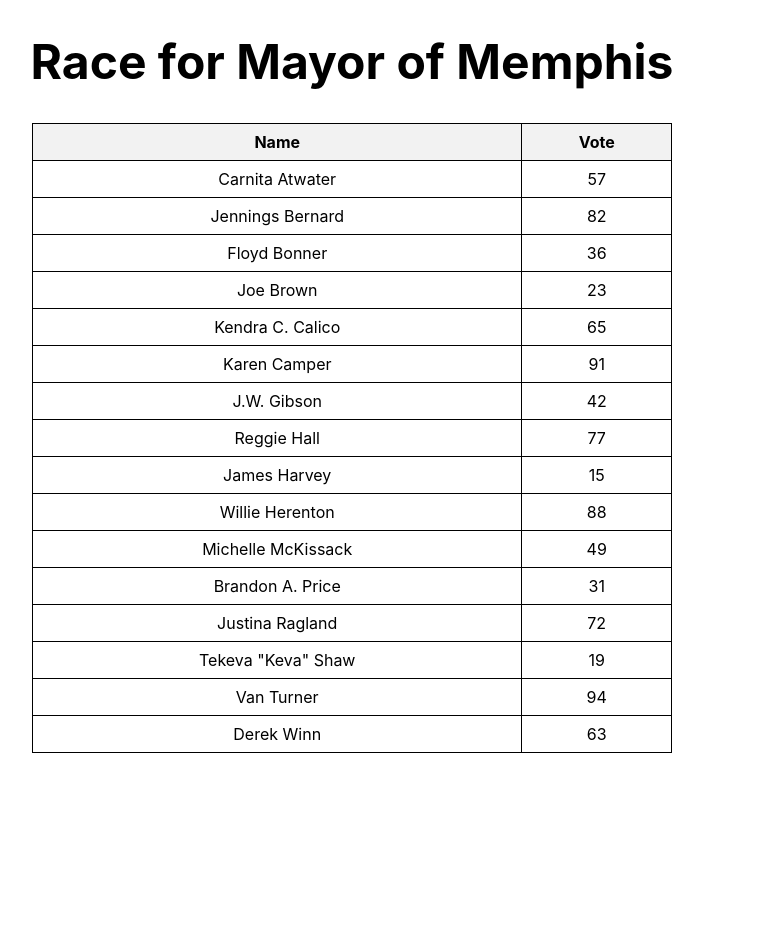
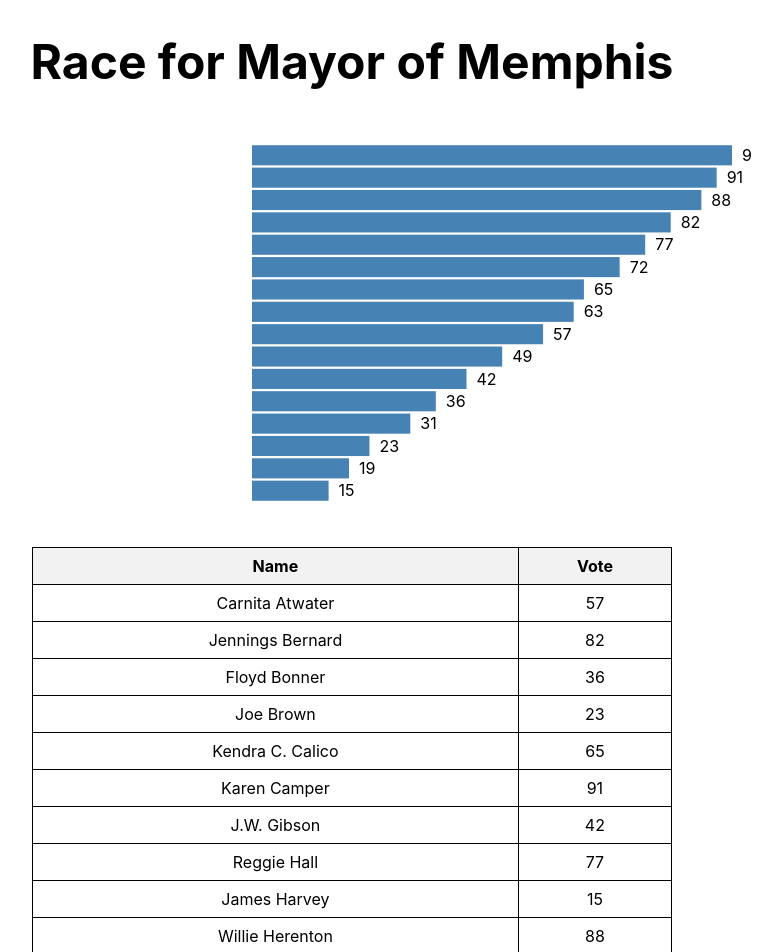
Before and after one commit to Justinmemphis/same-day-election-and-results, a React (Create React App) app in the folder my-app/: page / in a window 1280 px wide. Shown: the top 952 px of the page, without its empty margins (288-1070 px from the left). Before the commit the page ends 800 px from the top, so only its background shows below. Built offline with nearby package versions, Linux system fonts and the light colour scheme.

Commit message:
add basic bar chart

```diff
--- a/my-app/src/App.js
+++ b/my-app/src/App.js
@@ -1,79 +1,50 @@
 import './App.css';
+import HorizontalBarChart from './HorizontalBarChart';
+
+const data = [
+  { name: "Carnita Atwater", vote: 57 },
+  { name: "Jennings Bernard", vote: 82 },
+  { name: "Floyd Bonner", vote: 36 },
+  { name: "Joe Brown", vote: 23 },
+  { name: "Kendra C. Calico", vote: 65 },
+  { name: "Karen Camper", vote: 91 },
+  { name: "J.W. Gibson", vote: 42 },
+  { name: "Reggie Hall", vote: 77 },
+  { name: "James Harvey", vote: 15 },
+  { name: "Willie Herenton", vote: 88 },
+  { name: "Michelle McKissack", vote: 49 },
+  { name: "Brandon A. Price", vote: 31 },
+  { name: "Justina Ragland", vote: 72 },
+  { name: "Tekeva 'Keva' Shaw", vote: 19 },
+  { name: "Van Turner", vote: 94 },
+  { name: "Derek Winn", vote: 63 },
+];
 
 function App() {
   return (
     <div className="App">
 	<h1>Race for Mayor of Memphis</h1>
+        <div className="chart-section">
+	        <HorizontalBarChart data={data} />
+	</div>
+	<div className="table-section">
 	        <table>
+        		<thead>
             			<tr>
 					<th>Name</th>
 					<th>Vote</th>
 				</tr>
-	  <tr>
-	    <td>Carnita Atwater</td>
-	    <td>57</td>
+			</thead>
+			<tbody>
+				{data.map((entry, index) => (
+					<tr key={index}>
+						<td>{entry.name}</td>
+						<td>{entry.vote}</td>
 	        			</tr>
-	  <tr>
-	    <td>Jennings Bernard</td>
-	    <td>82</td>
-	  </tr>
-	  <tr>
-	    <td>Floyd Bonner</td>
-	    <td>36</td>
-	  </tr>
-	  <tr>
-	    <td>Joe Brown</td>
-	    <td>23</td>
-	  </tr>
-	  <tr>
-	    <td>Kendra C. Calico</td>
-	    <td>65</td>
-	  </tr>
-	  <tr>
-	    <td>Karen Camper</td>
-	    <td>91</td>
-	  </tr>
-	  <tr>
-	    <td>J.W. Gibson</td>
-	    <td>42</td>
-	  </tr>
-	  <tr>
-	    <td>Reggie Hall</td>
-	    <td>77</td>
-	  </tr>
-	  <tr>
-	    <td>James Harvey</td>
-	    <td>15</td>
-	  </tr>
-	  <tr>
-	    <td>Willie Herenton</td>
-	    <td>88</td>
-	  </tr>
-	  <tr>
-	    <td>Michelle McKissack</td>
-	    <td>49</td>
-	  </tr>
-	  <tr>
-	    <td>Brandon A. Price</td>
-	    <td>31</td>
-	  </tr>
-	  <tr>
-	    <td>Justina Ragland</td>
-	    <td>72</td>
-	  </tr>
-	  <tr>
-	    <td>Tekeva "Keva" Shaw</td>
-	    <td>19</td>
-	  </tr>
-	  <tr>
-	    <td>Van Turner</td>
-	    <td>94</td>
-	  </tr>
-	  <tr>
-	    <td>Derek Winn</td>
-	    <td>63</td>
-	  </tr>
+				))}
+			</tbody>
 		</table>
+	</div>
 
     </div>
   );
```
Lines whose indentation alone changed are shown as unchanged.
